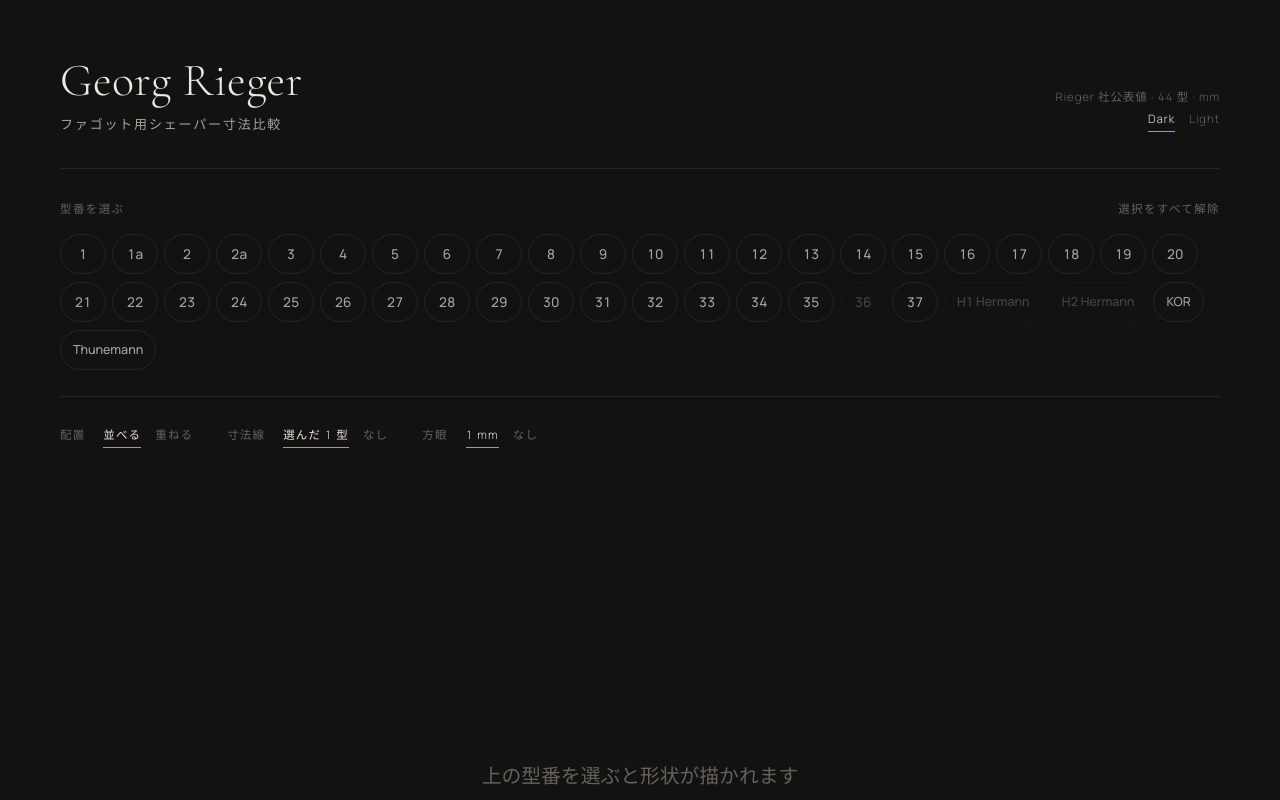
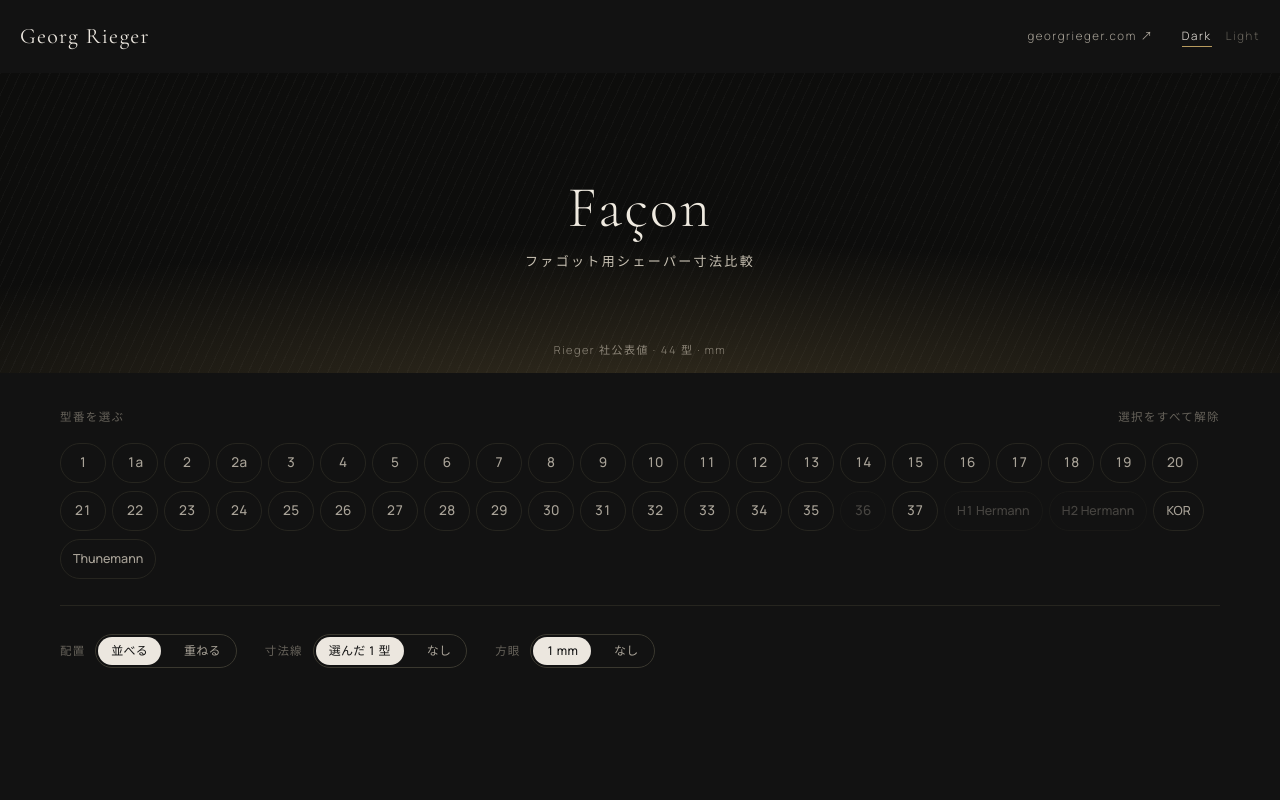
Before and after one commit to vellumcodex/bassoon-rieger-shaper-compare, a plain HTML site: page index.html in a window 1280 px wide. Shown: the top 800 px of the page. Drawn offline with nearby package versions, Linux system fonts and the light colour scheme.

Commit message:
Add files via upload

```diff
--- a/index.html
+++ b/index.html
@@ -32,17 +32,27 @@
 @media (max-width:640px){.wrap{padding:0 20px}}
 
 /* header */
-.hd{padding:56px 0 36px;display:flex;align-items:flex-end;justify-content:space-between;gap:24px;border-bottom:1px solid var(--line)}
-.hd h1{margin:0;font-family:"Cormorant Garamond",serif;font-weight:300;font-size:46px;line-height:1.05;letter-spacing:.01em}
-.hd h1 small{display:block;font-family:Manrope,"Hiragino Sans",sans-serif;font-weight:300;font-size:13px;letter-spacing:.14em;color:var(--ink-2);margin-top:14px}
-.hd .meta{font-size:11.5px;letter-spacing:.08em;color:var(--ink-3);text-align:right;line-height:1.9}
-.hd .meta button{letter-spacing:.08em;color:var(--ink-3);padding-bottom:1px;border-bottom:1px solid transparent}
-.hd .meta button.on{color:var(--ink);border-bottom-color:var(--accent)}
-.hd .meta button+button{margin-left:14px}
-@media (max-width:640px){.hd{padding:36px 0 24px;flex-direction:column;align-items:flex-start}.hd h1{font-size:34px}.hd .meta{text-align:left}}
+.bar{display:flex;align-items:center;justify-content:space-between;padding:18px 0;font-size:11.5px;letter-spacing:.14em;color:var(--ink-2)}
+.bar .logo{font-family:"Cormorant Garamond",serif;font-size:22px;letter-spacing:.06em;color:var(--ink);font-weight:400}
+.bar a{color:var(--ink-2);text-decoration:none;border-bottom:1px solid transparent}
+.bar a:hover{color:var(--ink);border-bottom-color:var(--accent)}
+.bar button{letter-spacing:.14em;color:var(--ink-3);padding-bottom:1px;border-bottom:1px solid transparent}
+.bar button.on{color:var(--ink);border-bottom-color:var(--accent)}
+.bar button+button{margin-left:14px}
+.bar .r{display:flex;gap:28px;align-items:center}
+.hero{position:relative;height:300px;display:flex;align-items:center;justify-content:center;text-align:center;overflow:hidden;background:#0d0d0c;color:#efeae0}
+.hero .img{position:absolute;inset:0;background-image:var(--hero-img,none);background-size:cover;background-position:center}
+.hero .tone{position:absolute;inset:0;background:
+  repeating-linear-gradient(115deg,rgba(255,255,255,.028) 0 1px,transparent 1px 9px),
+  radial-gradient(120% 90% at 50% 110%,rgba(184,155,94,.22),transparent 60%),
+  linear-gradient(180deg,rgba(13,13,12,.35),rgba(13,13,12,.85))}
+.hero h1{position:relative;margin:0;font-family:"Cormorant Garamond",serif;font-weight:300;font-size:58px;line-height:1;letter-spacing:.04em}
+.hero h1 small{display:block;font-family:Manrope,"Hiragino Sans",sans-serif;font-weight:300;font-size:13px;letter-spacing:.18em;margin-top:18px;color:#c9c2b4}
+.hero .cnt{position:absolute;bottom:14px;right:0;left:0;font-size:11px;letter-spacing:.14em;color:#8e877a}
+@media (max-width:640px){.hero{height:220px}.hero h1{font-size:38px}.bar{flex-wrap:wrap;gap:10px}}
 
 /* selector */
-.pick{padding:30px 0 26px;border-bottom:1px solid var(--line)}
+.pick{padding:34px 0 26px;border-bottom:1px solid var(--line)}
 .pick .cap{display:flex;justify-content:space-between;align-items:baseline;margin-bottom:16px;font-size:11.5px;letter-spacing:.12em;color:var(--ink-3)}
 .pick .cap button{letter-spacing:.12em;color:var(--ink-3)}
 .pick .cap button:hover{color:var(--ink)}
@@ -56,12 +66,13 @@
 
 /* board */
 .board{padding:28px 0 8px}
-.ctl{display:flex;gap:34px;flex-wrap:wrap;font-size:11.5px;letter-spacing:.1em;color:var(--ink-3);margin-bottom:10px}
-.ctl span{display:inline-flex;gap:14px;align-items:baseline}
-.ctl b{font-weight:400;margin-right:4px}
-.ctl button{letter-spacing:.1em;color:var(--ink-3);padding-bottom:2px;border-bottom:1px solid transparent}
-.ctl button:hover{color:var(--ink)}
-.ctl button.on{color:var(--ink);border-bottom-color:var(--accent)}
+.ctl{display:flex;gap:28px;flex-wrap:wrap;align-items:center;margin-bottom:12px}
+.ctl span{display:inline-flex;gap:10px;align-items:center}
+.ctl b{font-weight:400;font-size:11.5px;letter-spacing:.1em;color:var(--ink-3)}
+.ctl .seg{display:inline-flex;border:1px solid var(--line-2);border-radius:999px;padding:2px}
+.ctl .seg button{font-size:12px;font-weight:500;letter-spacing:.02em;padding:4px 13px;border-radius:999px;color:var(--ink-2)}
+.ctl .seg button:hover{color:var(--ink)}
+.ctl .seg button.on{background:var(--ink);color:var(--bg)}
 .draw{overflow-x:auto;padding:8px 0}
 svg.v{display:block;margin:0 auto;height:660px;max-width:100%}
 svg.v text{font-family:Manrope,sans-serif;fill:var(--ink-3);font-size:2px;font-weight:400}
@@ -120,11 +131,17 @@
 </style>
 </head>
 <body>
+<header>
+  <div class="wrap bar">
+    <span class="logo">Georg Rieger</span>
+    <span class="r"><a href="https://www.georgrieger.com/collections/facons-fur-fagott" target="_blank" rel="noopener">georgrieger.com ↗</a><span id="theme"><button data-t="dark" class="on">Dark</button><button data-t="light">Light</button></span></span>
+  </div>
+</header>
+<section class="hero"><div class="img"></div><div class="tone"></div>
+  <h1>Façon<small>ファゴット用シェーパー寸法比較</small></h1>
+  <div class="cnt">Rieger 社公表値 · 44 型 · mm</div>
+</section>
 <div class="wrap">
-<header class="hd">
-  <h1>Georg Rieger<small>ファゴット用シェーパー寸法比較</small></h1>
-  <div class="meta">Rieger 社公表値 · 44 型 · mm<br><span id="theme"><button data-t="dark" class="on">Dark</button><button data-t="light">Light</button></span></div>
-</header>
 
 <section class="pick">
   <div class="cap"><span>型番を選ぶ</span><button id="clear">選択をすべて解除</button></div>
@@ -133,9 +150,9 @@
 
 <section class="board">
   <div class="ctl">
-    <span><b>配置</b><button class="on" data-g="mode" data-v="side">並べる</button><button data-g="mode" data-v="over">重ねる</button></span>
-    <span><b>寸法線</b><button class="on" data-g="dim" data-v="one">選んだ 1 型</button><button data-g="dim" data-v="none">なし</button></span>
-    <span><b>方眼</b><button class="on" data-g="grid" data-v="on">1 mm</button><button data-g="grid" data-v="off">なし</button></span>
+    <span><b>配置</b><span class="seg"><button class="on" data-g="mode" data-v="side">並べる</button><button data-g="mode" data-v="over">重ねる</button></span></span>
+    <span><b>寸法線</b><span class="seg"><button class="on" data-g="dim" data-v="one">選んだ 1 型</button><button data-g="dim" data-v="none">なし</button></span></span>
+    <span><b>方眼</b><span class="seg"><button class="on" data-g="grid" data-v="on">1 mm</button><button data-g="grid" data-v="off">なし</button></span></span>
   </div>
   <div class="draw"><svg class="v" id="svg" xmlns="http://www.w3.org/2000/svg" role="img" aria-label="シェーパー形状"></svg></div>
   <div class="legend" id="legend"></div>
```
